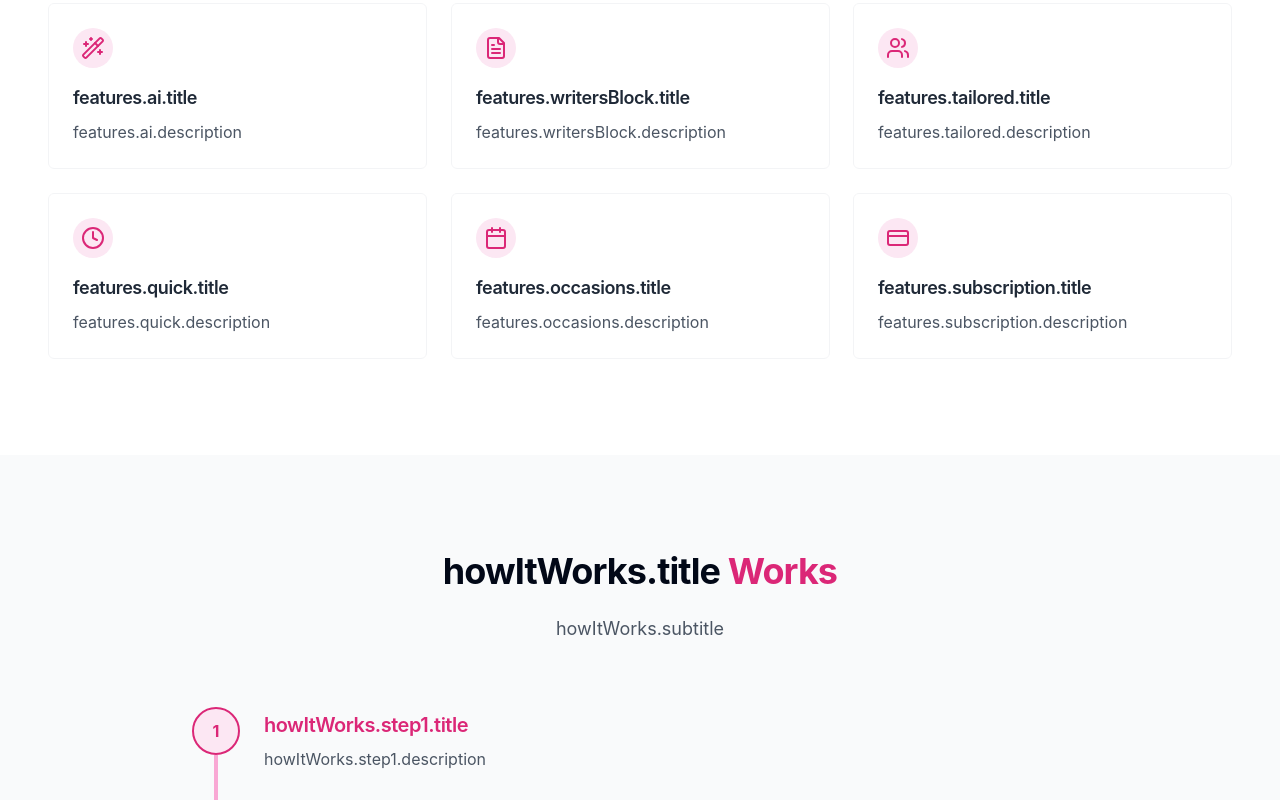
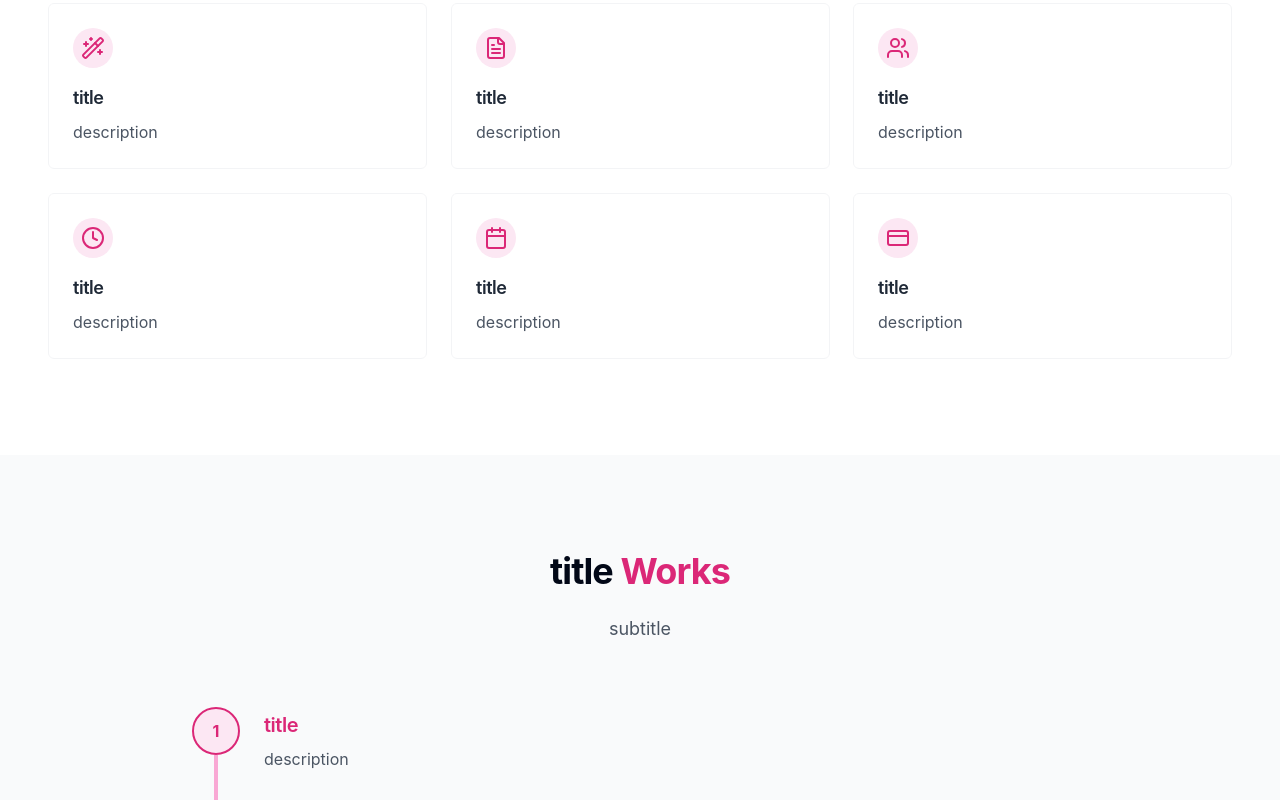
Before and after one commit to ihkokil/SpeechHelp, a React (Vite) app: page / in a window 1280 px wide. Shown: the part 900-1700 px from the top of the page. Built offline with nearby package versions, Linux system fonts and the light colour scheme.

Commit message:
Fix translation issues

```diff
--- a/src/components/Features.tsx
+++ b/src/components/Features.tsx
@@ -2,7 +2,7 @@
 import { useEffect, useState, useRef } from 'react';
 import { Wand2Icon, FileTextIcon, UsersIcon, ClockIcon, CalendarIcon, CreditCardIcon } from 'lucide-react';
 import { useLanguage } from '@/contexts/LanguageContext';
-import { useTranslation } from '@/translations';
+import Translate from '@/components/Translate';
 
 interface FeatureProps {
   icon: JSX.Element;
@@ -15,8 +15,6 @@ interface FeatureProps {
 const Feature = ({ icon, title, description, delay, translationPrefix }: FeatureProps) => {
   const [isVisible, setIsVisible] = useState(false);
   const featureRef = useRef<HTMLDivElement>(null);
-  const { currentLanguage } = useLanguage();
-  const { t } = useTranslation();
 
   useEffect(() => {
     const observer = new IntersectionObserver(
@@ -50,10 +48,10 @@ const Feature = ({ icon, title, description, delay, translationPrefix }: Feature
     >
       <div className="p-2 rounded-full bg-pink-100 w-fit mb-4 text-pink-600">{icon}</div>
       <h3 className="text-lg font-semibold mb-2 text-gray-800 group-hover:text-pink-600 transition-colors">
-        {t(`${translationPrefix}.title`, currentLanguage.code)}
+        <Translate text={`${translationPrefix}.title`} />
       </h3>
       <p className="text-gray-600">
-        {t(`${translationPrefix}.description`, currentLanguage.code)}
+        <Translate text={`${translationPrefix}.description`} />
       </p>
     </div>
   );
@@ -62,8 +60,6 @@ const Feature = ({ icon, title, description, delay, translationPrefix }: Feature
 const Features = () => {
   const [isVisible, setIsVisible] = useState(false);
   const sectionRef = useRef<HTMLDivElement>(null);
-  const { currentLanguage } = useLanguage();
-  const { t } = useTranslation();
 
   useEffect(() => {
     const observer = new IntersectionObserver(
@@ -121,7 +117,7 @@ const Features = () => {
             Welcome to <span className="text-pink-600">Speech Help!</span>
           </h2>
           <p className={`text-lg text-gray-600 mb-6 opacity-0 ${isVisible ? 'animate-fade-in stagger-1' : ''}`}>
-            {t('features.subtitle', currentLanguage.code)}
+            <Translate text="features.subtitle" />
           </p>
         </div>
 
--- a/src/components/HowItWorks.tsx
+++ b/src/components/HowItWorks.tsx
@@ -1,8 +1,7 @@
 
 import { useEffect, useState, useRef } from 'react';
 import { PencilIcon, SparklesIcon, MicIcon, CheckIcon } from 'lucide-react';
-import { useLanguage } from '@/contexts/LanguageContext';
-import { useTranslation } from '@/translations';
+import Translate from '@/components/Translate';
 
 interface StepProps {
   icon: JSX.Element;
@@ -11,9 +10,6 @@ interface StepProps {
 }
 
 const Step = ({ icon, stepNumber, isVisible }: StepProps) => {
-  const { currentLanguage } = useLanguage();
-  const { t } = useTranslation();
-
   return (
     <div className={`mb-16 relative opacity-0 ${isVisible ? `animate-slide-in stagger-${stepNumber}` : ''}`}>
       <div className="flex items-start">
@@ -27,10 +23,10 @@ const Step = ({ icon, stepNumber, isVisible }: StepProps) => {
         </div>
         <div className="flex-1 pt-1">
           <h3 className="text-xl font-semibold text-pink-600 mb-2">
-            {t(`howItWorks.step${stepNumber}.title`, currentLanguage.code)}
+            <Translate text={`howItWorks.step${stepNumber}.title`} />
           </h3>
           <p className="text-gray-600 mb-6 max-w-md">
-            {t(`howItWorks.step${stepNumber}.description`, currentLanguage.code)}
+            <Translate text={`howItWorks.step${stepNumber}.description`} />
           </p>
         </div>
       </div>
@@ -41,8 +37,6 @@ const Step = ({ icon, stepNumber, isVisible }: StepProps) => {
 const HowItWorks = () => {
   const [isVisible, setIsVisible] = useState(false);
   const sectionRef = useRef<HTMLDivElement>(null);
-  const { currentLanguage } = useLanguage();
-  const { t } = useTranslation();
 
   useEffect(() => {
     const observer = new IntersectionObserver(
@@ -77,10 +71,10 @@ const HowItWorks = () => {
       <div className="container mx-auto px-6 md:px-12">
         <div className="text-center max-w-3xl mx-auto mb-16" ref={sectionRef}>
           <h2 className={`text-3xl md:text-4xl font-bold mb-6 opacity-0 ${isVisible ? 'animate-fade-in' : ''}`}>
-            {t('howItWorks.title', currentLanguage.code)} <span className="text-pink-600">Works</span>
+            <Translate text="howItWorks.title" /> <span className="text-pink-600">Works</span>
           </h2>
           <p className={`text-lg text-gray-600 opacity-0 ${isVisible ? 'animate-fade-in stagger-1' : ''}`}>
-            {t('howItWorks.subtitle', currentLanguage.code)}
+            <Translate text="howItWorks.subtitle" />
           </p>
         </div>
 
--- a/src/components/dashboard/SpeechSummaryCard.tsx
+++ b/src/components/dashboard/SpeechSummaryCard.tsx
@@ -2,8 +2,7 @@
 import { useState } from 'react';
 import { ChevronDownIcon } from 'lucide-react';
 import { cn } from '@/lib/utils';
-import { useLanguage } from '@/contexts/LanguageContext';
-import { useTranslation } from '@/translations';
+import Translate from '@/components/Translate';
 
 interface SpeechSummaryCardProps {
   icon: React.ReactNode;
@@ -21,12 +20,6 @@ const SpeechSummaryCard = ({
   bgColor = 'bg-white'
 }: SpeechSummaryCardProps) => {
   const [expanded, setExpanded] = useState(false);
-  const { currentLanguage } = useLanguage();
-  const { t } = useTranslation();
-
-  // Translate label and period if they are translation keys
-  const translatedLabel = t(label, currentLanguage.code);
-  const translatedPeriod = t(period, currentLanguage.code);
 
   return (
     <div className={cn(
@@ -41,7 +34,9 @@ const SpeechSummaryCard = ({
             </div>
             <div>
               <h3 className="text-4xl font-bold text-gray-900">{count}</h3>
-              <p className="text-sm text-gray-600 mt-1">{translatedLabel}</p>
+              <p className="text-sm text-gray-600 mt-1">
+                <Translate text={label} />
+              </p>
             </div>
           </div>
 
@@ -49,7 +44,7 @@ const SpeechSummaryCard = ({
             onClick={() => setExpanded(!expanded)}
             className="flex items-center text-sm text-gray-500 hover:text-gray-700"
           >
-            {translatedPeriod}
+            <Translate text={period} />
             <ChevronDownIcon className={cn(
               "h-4 w-4 ml-1 transition-transform",
               expanded && "transform rotate-180"
--- a/src/components/dashboard/WelcomeCard.tsx
+++ b/src/components/dashboard/WelcomeCard.tsx
@@ -1,7 +1,7 @@
 
 import { useEffect, useState } from 'react';
 import { useLanguage } from '@/contexts/LanguageContext';
-import { useTranslation } from '@/translations';
+import Translate from '@/components/Translate';
 
 interface WelcomeCardProps {
   userName: string;
@@ -12,7 +12,6 @@ interface WelcomeCardProps {
 const WelcomeCard = ({ userName, firstName, lastName }: WelcomeCardProps) => {
   const [greeting, setGreeting] = useState('');
   const { currentLanguage } = useLanguage();
-  const { t } = useTranslation();
 
   useEffect(() => {
     // Set greeting based on time of day
@@ -38,9 +37,9 @@ const WelcomeCard = ({ userName, firstName, lastName }: WelcomeCardProps) => {
     <div className="bg-white rounded-lg shadow-sm p-8 flex justify-between">
       <div>
         <h1 className="text-3xl font-bold text-purple-600">
-          {t(greeting, currentLanguage.code)}, <span className="text-pink-600">{displayName}!</span>
+          <Translate text={greeting} />, <span className="text-pink-600">{displayName}!</span>
         </h1>
-        <p className="text-gray-500 mt-2">{t('dashboard.niceDay', currentLanguage.code)} {dayOfWeek}.</p>
+        <p className="text-gray-500 mt-2"><Translate text="dashboard.niceDay" /> {dayOfWeek}.</p>
       </div>
 
       <div className="hidden md:block">
```
